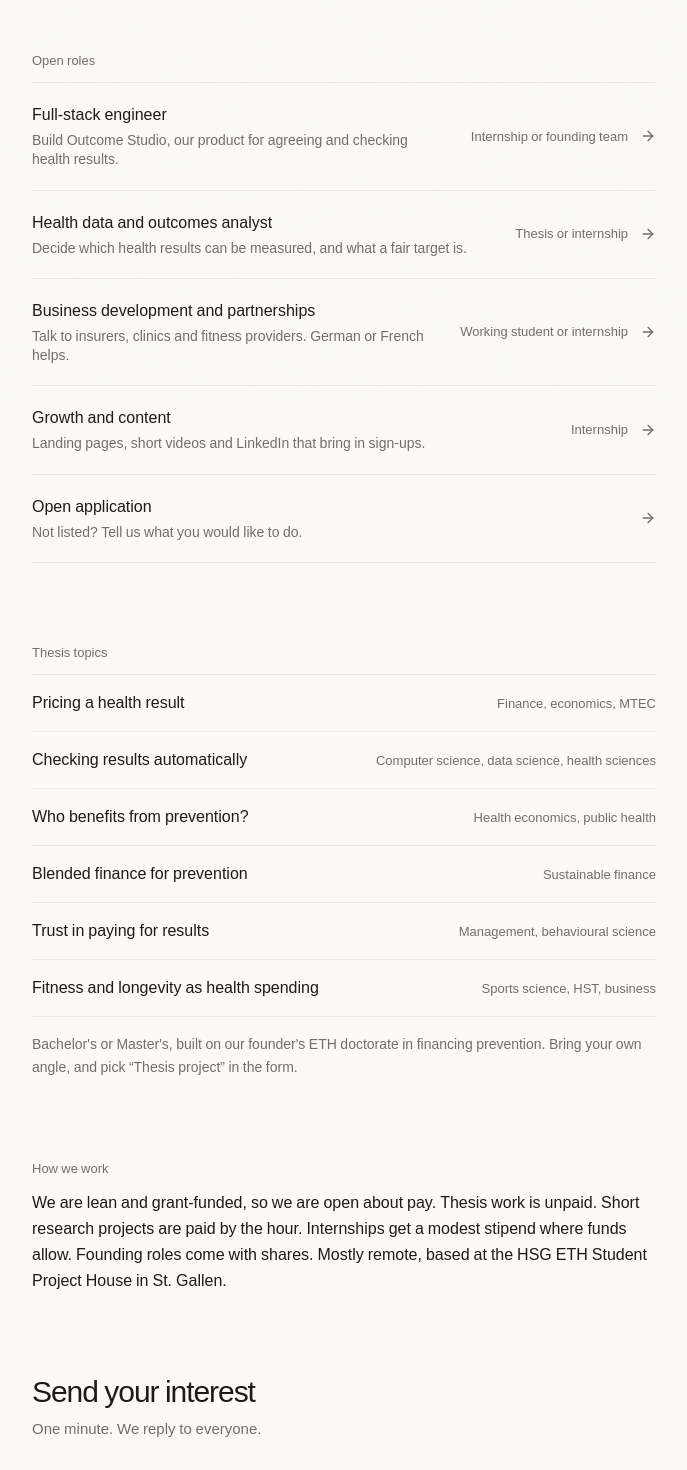
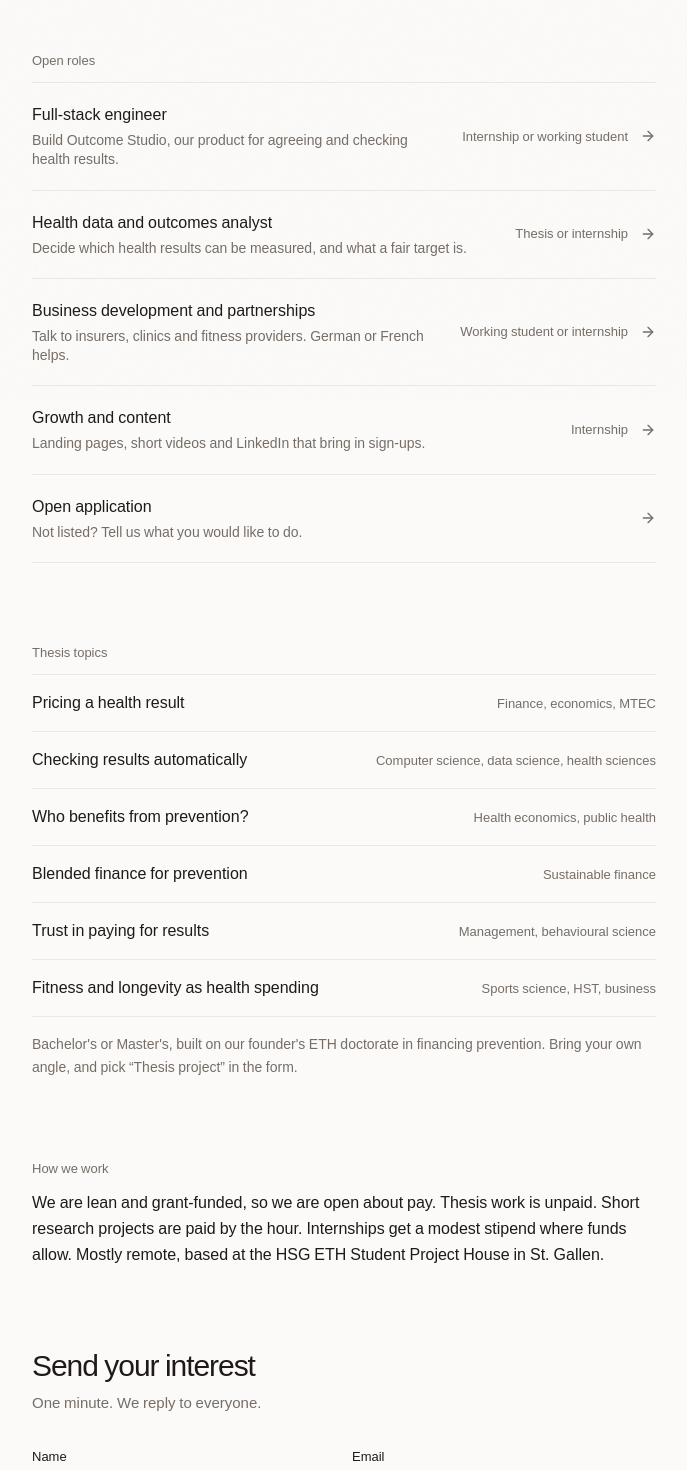
Before and after one commit to Sanafin/webpage, a Next.js app: page /join in a window 1280 px wide. Shown: the part 400-1870 px from the top of the page, without its empty margins (296-983 px from the left). Built offline with nearby package versions, Linux system fonts and the light colour scheme; no server answers.

Commit message:
Remove founding-team offer from /join
Co-founder search targets senior people with market access, not students.

Co-Authored-By: Claude Opus 5.5 <noreply@anthropic.com>
Claude-Session: https://claude.ai/code/session_01Gg7ctkLJU8E51hA9TNxseV

```diff
--- a/app/join/page.tsx
+++ b/app/join/page.tsx
@@ -7,7 +7,7 @@ import { thesisTopics } from "@/lib/join"
 export const metadata: Metadata = {
   title: "Work with us",
   description:
-    "Thesis projects, internships and founding-team roles at Sanafin, where health gets paid for results instead of bills. For students at ETH, HSG and beyond.",
+    "Thesis projects, internships and working-student roles at Sanafin, where health gets paid for results instead of bills. For students at ETH, HSG and beyond.",
   alternates: { canonical: "/join" },
 }
 
@@ -55,7 +55,7 @@ export default function JoinPage() {
               </h2>
               <p className="mt-3 text-[16px] leading-relaxed text-[#1f1a17]">
                 We are lean and grant-funded, so we are open about pay. Thesis work is unpaid. Short research projects are paid by the
-                hour. Internships get a modest stipend where funds allow. Founding roles come with shares. Mostly remote, based at the
+                hour. Internships get a modest stipend where funds allow. Mostly remote, based at the
                 HSG ETH Student Project House in St. Gallen.
               </p>
             </section>
--- a/lib/join.ts
+++ b/lib/join.ts
@@ -5,7 +5,7 @@ export const joinRoles = [
   {
     id: "engineer",
     title: "Full-stack engineer",
-    format: "Internship or founding team",
+    format: "Internship or working student",
     what: "Build Outcome Studio, our product for agreeing and checking health results.",
     fit: "Computer science · TypeScript, React, Python",
   },
```
